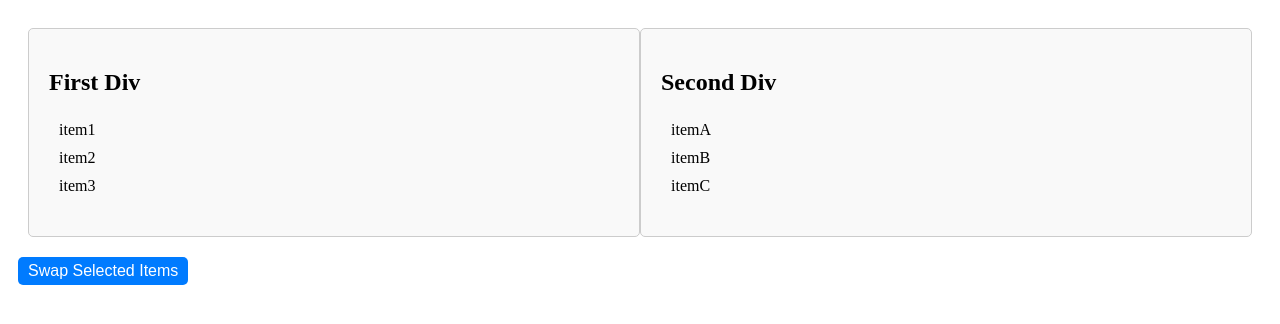
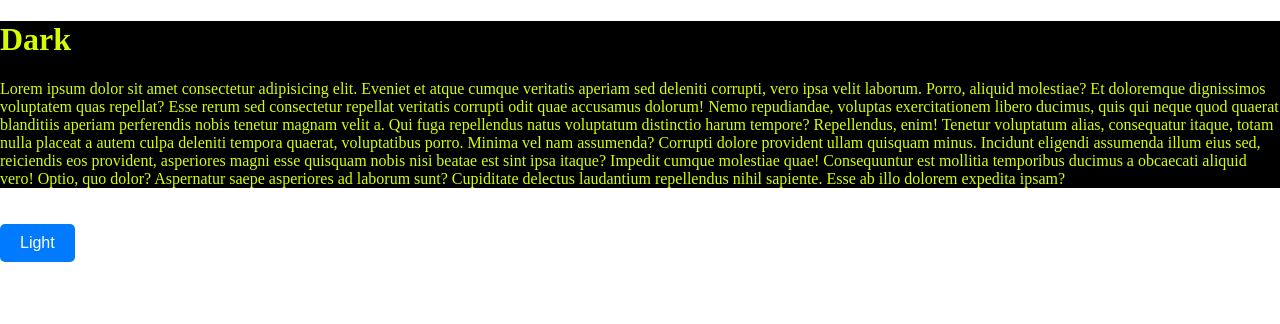
Before and after one commit to Preetiraj3697/React-Coding-Exercise-Interview-Question, a React (Vite) app: page / in a window 1280 px wide. Shown: the top 324 px of the page. Built offline with nearby package versions, Linux system fonts and the light colour scheme.

Commit message:
dark mode

```diff
--- a/src/App.jsx
+++ b/src/App.jsx
@@ -18,6 +18,7 @@
 import StarRating2 from './Project/15.StarRating/StarRating2'
 import AutoComplete from './Project/16.AutocompleteWithDebounce/AutoComplete'
 import SwapItems from './Project/17.SwapItems'
+import DarkMode from './Project/18.DarkMode'
 function App() {
  return(
     <>
@@ -38,7 +39,8 @@
     {/* <StarRating value={2}/> */}
     {/* <StarRating2 /> */}
     {/* <AutoComplete /> */}
-     <SwapItems />
+     {/* <SwapItems /> */}
+     <DarkMode />
    </>
   )
 }
--- /dev/null
+++ b/src/Project/18.DarkMode.jsx
@@ -0,0 +1,24 @@
+import React, { useState } from 'react'
+import '../index.css'
+const DarkMode = () => {
+    const [toggle, setToggle] = useState(false)
+    const handleThemeChange = () => {
+            setToggle(!toggle)
+    }
+    return (
+        <>
+            <div className={toggle ? "light" : "dark"}>
+                <h1>{toggle ? "Light" : "Dark"}</h1>
+                <p>Lorem ipsum dolor sit amet consectetur adipisicing elit. Eveniet et atque cumque veritatis aperiam sed deleniti corrupti, vero ipsa velit laborum. Porro, aliquid molestiae? Et doloremque dignissimos voluptatem quas repellat?
+                Esse rerum sed consectetur repellat veritatis corrupti odit quae accusamus dolorum! Nemo repudiandae, voluptas exercitationem libero ducimus, quis qui neque quod quaerat blanditiis aperiam perferendis nobis tenetur magnam velit a.
+                Qui fuga repellendus natus voluptatum distinctio harum tempore? Repellendus, enim! Tenetur voluptatum alias, consequatur itaque, totam nulla placeat a autem culpa deleniti tempora quaerat, voluptatibus porro. Minima vel nam assumenda?
+                Corrupti dolore provident ullam quisquam minus. Incidunt eligendi assumenda illum eius sed, reiciendis eos provident, asperiores magni esse quisquam nobis nisi beatae est sint ipsa itaque? Impedit cumque molestiae quae!
+                Consequuntur est mollitia temporibus ducimus a obcaecati aliquid vero! Optio, quo dolor? Aspernatur saepe asperiores ad laborum sunt? Cupiditate delectus laudantium repellendus nihil sapiente. Esse ab illo dolorem expedita ipsam?</p>
+            </div>
+            <button onClick={handleThemeChange}>{toggle ? "Dark": "Light" }</button>
+        </>
+
+  )
+}
+
+export default DarkMode
--- a/src/index.css
+++ b/src/index.css
@@ -1,18 +1,20 @@
-div {
-  padding: 10px;
+/* Dark mode css */
+:root{
+    --dark-color: rgb(215, 253, 2);
+    --dark-background:black;
+    --light-color:rgb(0, 68, 255);
+    --light-background:rgb(255, 255, 255);
 }
-button {
-  margin: 10px 0;
-  padding: 5px 10px;
+body{
+  padding:10;
+  margin:0;
 }
-
-.wrapper {
-  padding: 10px;
-  border: 2px solid #efefef;
-  margin-bottom: 10px;
+.light{
+  background-color: var(--light-background);
+  color:var(--light-color);
 }
-
-.box-wrapper {
-  border: 2px solid #f76cb2;
-  width: max-content;
+.dark{
+  background-color: var(--dark-background);
+  color:var(--dark-color);
 }
+/* Dark mode css */
```
